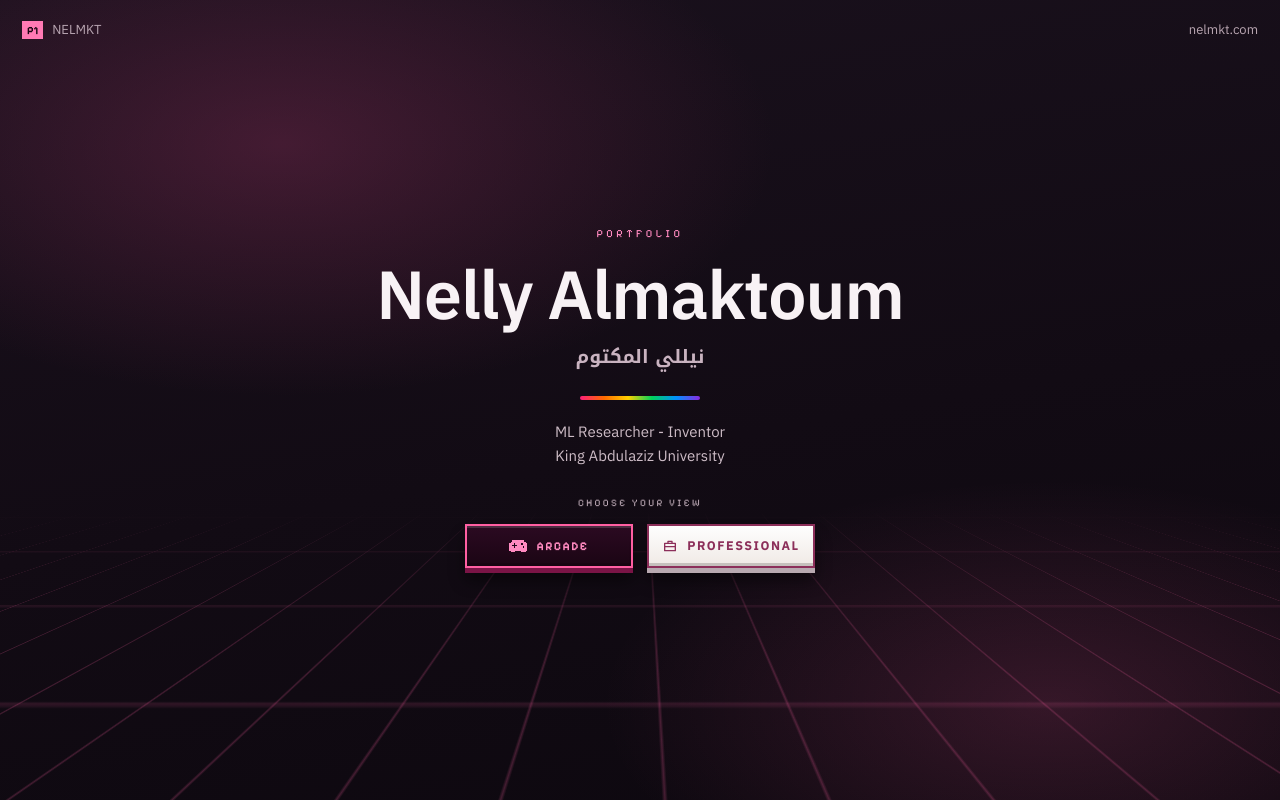
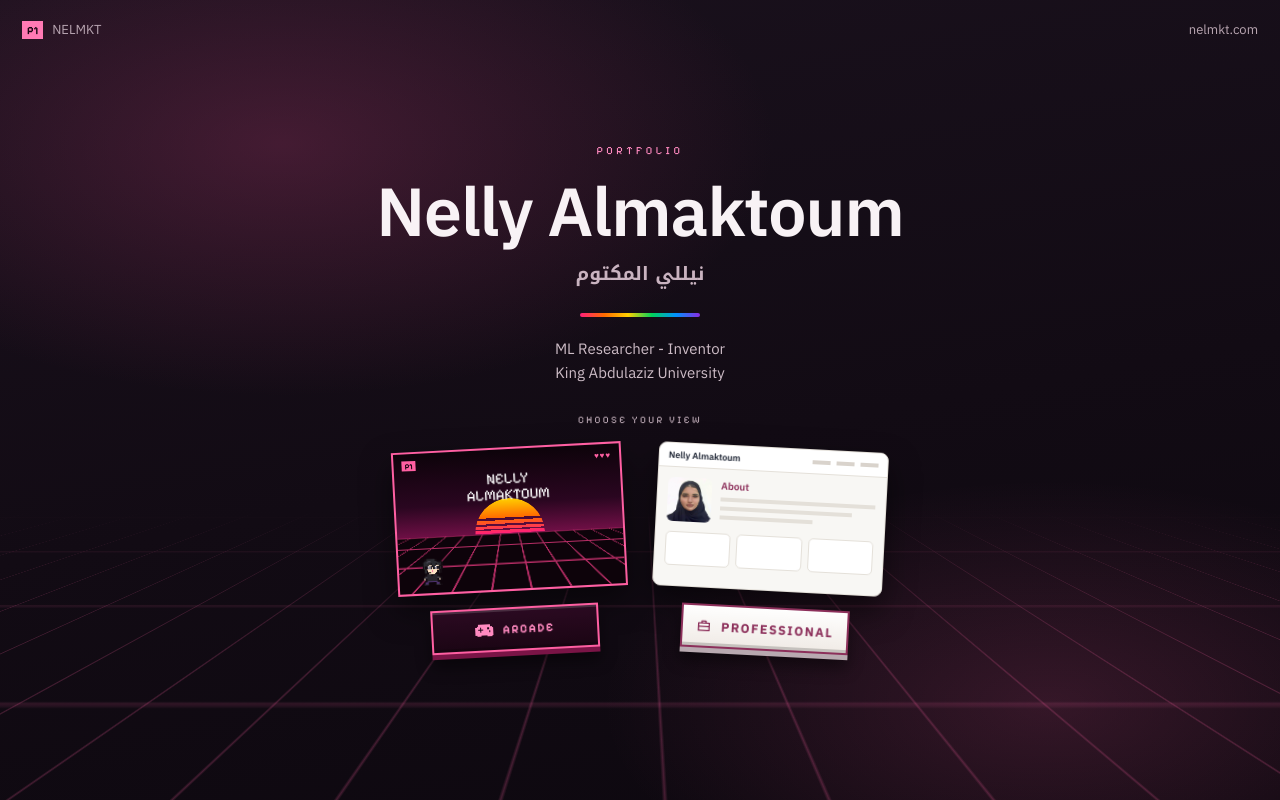
Before and after one commit to nelmkt/nelmkt-portfolio, a Next.js app: page / in a window 1280 px wide. Shown: the top 800 px of the page. Built offline with nearby package versions, Linux system fonts and the light colour scheme.

Commit message:
start screen with arcade and pro preview cards (#43)

```diff
--- a/components/StartScreen.tsx
+++ b/components/StartScreen.tsx
@@ -2,7 +2,7 @@
 
 import { useEffect, useRef, useState } from "react";
 import { type Mode, setMode } from "./mode";
-import { FRAMES, SPRITE_H, SPRITE_W, drawSprite } from "./sprite";
+import { FRAMES, PALETTE, SPRITE_H, SPRITE_W, drawSprite } from "./sprite";
 
 const STARS = Array.from({ length: 28 }, (_, i) => {
   const r = (n: number) => ((Math.sin(i * 97.13 + n * 13.7) + 1) / 2) % 1;
@@ -34,6 +34,18 @@ function StartRunner() {
     return () => clearInterval(id);
   }, []);
   return <canvas ref={ref} className="start-runner" width={SPRITE_W} height={SPRITE_H} aria-hidden="true" />;
+}
+
+function MiniSprite() {
+  return (
+    <svg className="pv-sprite" viewBox={`0 0 ${SPRITE_W} ${SPRITE_H}`} shapeRendering="crispEdges" aria-hidden="true">
+      {FRAMES[0].flatMap((line, y) =>
+        line.split("").map((c, x) =>
+          PALETTE[c] ? <rect key={`${x}-${y}`} x={x} y={y} width={1.05} height={1.05} fill={PALETTE[c]} /> : null,
+        ),
+      )}
+    </svg>
+  );
 }
 
 export default function StartScreen() {
@@ -94,7 +106,6 @@ export default function StartScreen() {
     >
       <div className="blend-bg" aria-hidden="true" />
       <div className="blend-grid" aria-hidden="true" />
-      <StartRunner />
 
       <div className="blend-top" aria-hidden="true">
         <span>
@@ -119,29 +130,70 @@ export default function StartScreen() {
             King Abdulaziz University
           </p>
           <p className="start-choose">CHOOSE YOUR VIEW</p>
-          <div className="start-menu start-choices">
+          <div className="start-menu start-cards">
             <button
-              className={`start-choice choice-arcade${sel === 0 ? " sel" : ""}`}
+              className={`start-card card-arcade${sel === 0 ? " sel" : ""}`}
               onClick={() => start("arcade")}
               onFocus={() => setSel(0)}
               onMouseEnter={() => setSel(0)}
+              aria-label="Open the arcade view"
             >
-              <svg className="choice-ic" width="18" height="12" viewBox="0 0 12 8" shapeRendering="crispEdges" aria-hidden="true">
+              <span className="pv pv-arcade" aria-hidden="true">
+                <span className="pv-hud">
+                  <b>P1</b> <i>♥♥♥</i>
+                </span>
+                <span className="pv-sun" />
+                <span className="pv-grid" />
+                <span className="pv-title">
+                  NELLY
+                  <br />
+                  ALMAKTOUM
+                </span>
+                <MiniSprite />
+              </span>
+              <span className={`start-choice choice-arcade${sel === 0 ? " sel" : ""}`}>
+                <svg className="choice-ic" width="18" height="12" viewBox="0 0 12 8" shapeRendering="crispEdges" aria-hidden="true">
                 <path d="M2 0h8v1h1v1h1v5h-1v1H8V7H4v1H1V7H0V2h1V1h1z" fill="currentColor" />
                 <path d="M2 3h1V2h1v1h1v1H4v1H3V4H2z M8 2h1v1H8z M9 4h1v1H9z" fill="var(--choice-bg)" />
               </svg>
-              <span className="choice-title">ARCADE</span>
+                <span className="choice-title">ARCADE</span>
+              </span>
             </button>
             <button
-              className={`start-choice choice-pro${sel === 1 ? " sel" : ""}`}
+              className={`start-card card-pro${sel === 1 ? " sel" : ""}`}
               onClick={() => start("pro")}
               onFocus={() => setSel(1)}
               onMouseEnter={() => setSel(1)}
+              aria-label="Open the professional view"
             >
-              <svg className="choice-ic" width="16" height="16" viewBox="0 0 24 24" aria-hidden="true">
+              <span className="pv pv-pro" aria-hidden="true">
+                <span className="pv-bar">
+                  <b>Nelly Almaktoum</b>
+                  <i />
+                  <i />
+                  <i />
+                </span>
+                <span className="pv-body">
+                  <img src="/photo.jpg" alt="" width={44} height={44} />
+                  <span className="pv-lines">
+                    <b>About</b>
+                    <u />
+                    <u />
+                    <u />
+                  </span>
+                </span>
+                <span className="pv-cards">
+                  <span />
+                  <span />
+                  <span />
+                </span>
+              </span>
+              <span className={`start-choice choice-pro${sel === 1 ? " sel" : ""}`}>
+                <svg className="choice-ic" width="16" height="16" viewBox="0 0 24 24" aria-hidden="true">
                 <path d="M4 8h16v11H4z M9 8V5h6v3 M4 13h16" fill="none" stroke="currentColor" strokeWidth="2" strokeLinejoin="round" />
               </svg>
-              <span className="choice-title">PROFESSIONAL</span>
+                <span className="choice-title">PROFESSIONAL</span>
+              </span>
             </button>
           </div>
         </div>
```
Also changed, not shown: app/globals.css.
